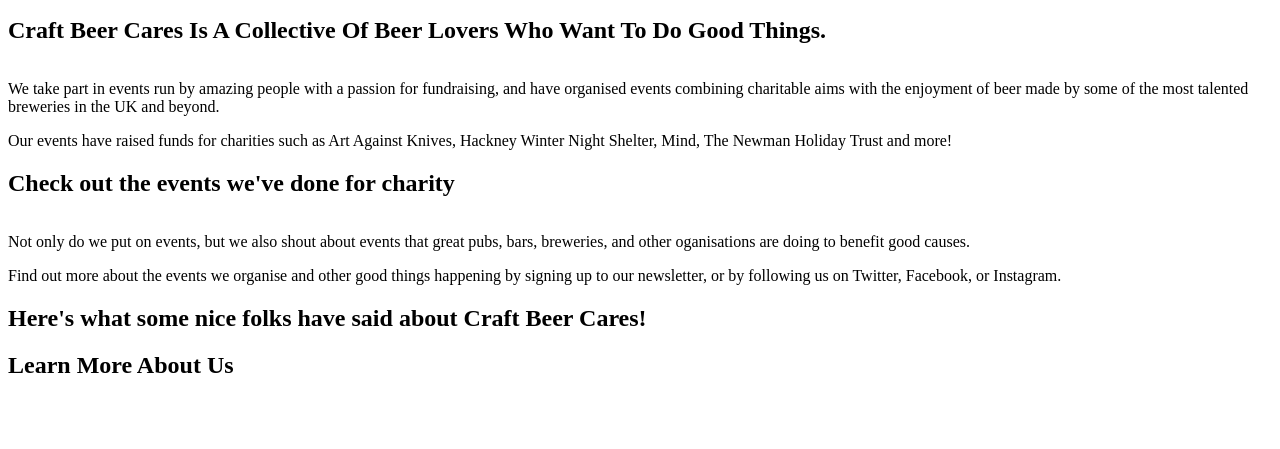
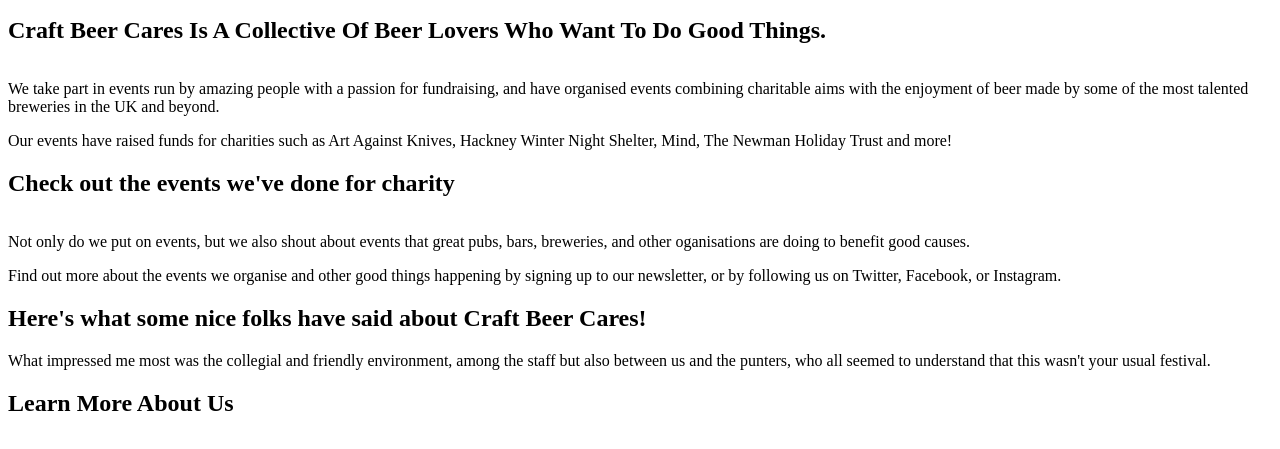
Before and after one commit to quitepeculiar/Craft-Beer-Cares, a plain HTML site: page index.html in a window 1280 px wide. Shown: the part 87-536 px from the top of the page. Drawn offline with Linux system fonts and the light colour scheme.

Commit message:
Add testimonial text to index

```diff
--- a/index.html
+++ b/index.html
@@ -57,6 +57,13 @@
 	</section>
 	<section class="testimonials">
 		<!-- This section may be included at a later date -->
+		<div class="quote">
+			<p>
+				What impressed me most was the collegial and friendly environment, among
+				the staff but also between us and the punters, who all seemed to
+				understand that this wasn't your usual festival.
+			</p>
+		</div>
 	</section>
 	<section class="subheading">
 		<h2>Learn More About Us</h2>
```
